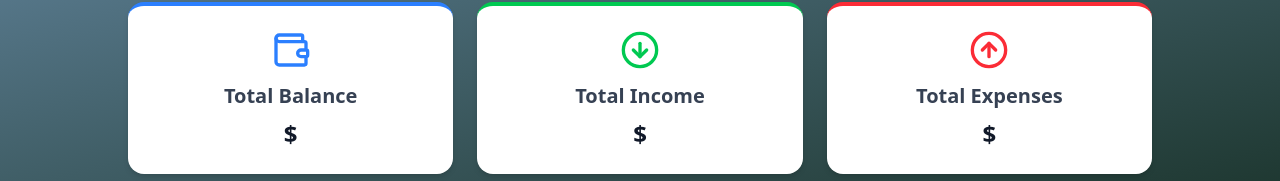
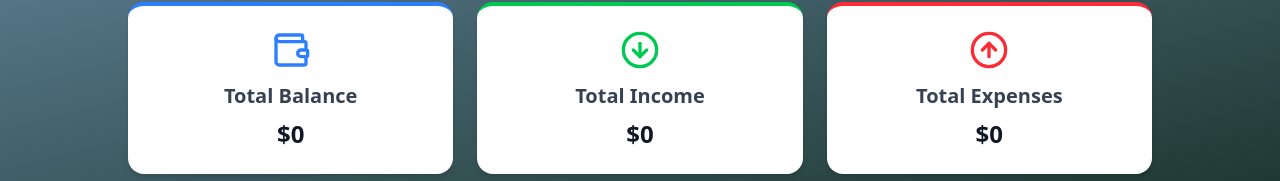
Before and after one commit to suibhaidar/finease-client, a React (Vite) app: page / in a window 1280 px wide. Shown: the part 771-952 px from the top of the page. Built offline with nearby package versions, Linux system fonts and the light colour scheme; no server answers.

Commit message:
Implement private route protection

```diff
--- a/src/components/Navbar.jsx
+++ b/src/components/Navbar.jsx
@@ -22,8 +22,7 @@ const Navbar = () => {
                 </NavLink>
             </li>
 
-            {user && (
-                <>
+
                     <li>
                         <NavLink to="/add-transaction" className="font-medium hover:text-[#5C7AEA]">
                             Add Transaction
@@ -39,8 +38,7 @@ const Navbar = () => {
                             Reports
                         </NavLink>
                     </li>
-                </>
-            )}
+
         </>
     );
 
--- a/src/components/Overview.jsx
+++ b/src/components/Overview.jsx
@@ -4,7 +4,7 @@ import { ArrowDownCircle, ArrowUpCircle, Wallet } from "lucide-react";
 
 const Overview = () => {
     const { user, loading, setLoading } = useContext(AuthContext);
-    const [overview, setOverview] = useState({});
+    const [overview, setOverview] = useState({balance:0,totalIncome:0,totalExpenses:0});
 
 
     useEffect(() => {
--- /dev/null
+++ b/src/pages/Loading.jsx
@@ -0,0 +1,11 @@
+import React from 'react';
+
+const Loading = () => {
+    return (
+        <div>
+            <p>loading...</p>
+        </div>
+    );
+};
+
+export default Loading;
```
Also changed, not shown: src/Routes/Router.jsx (+7 -6 lines).
